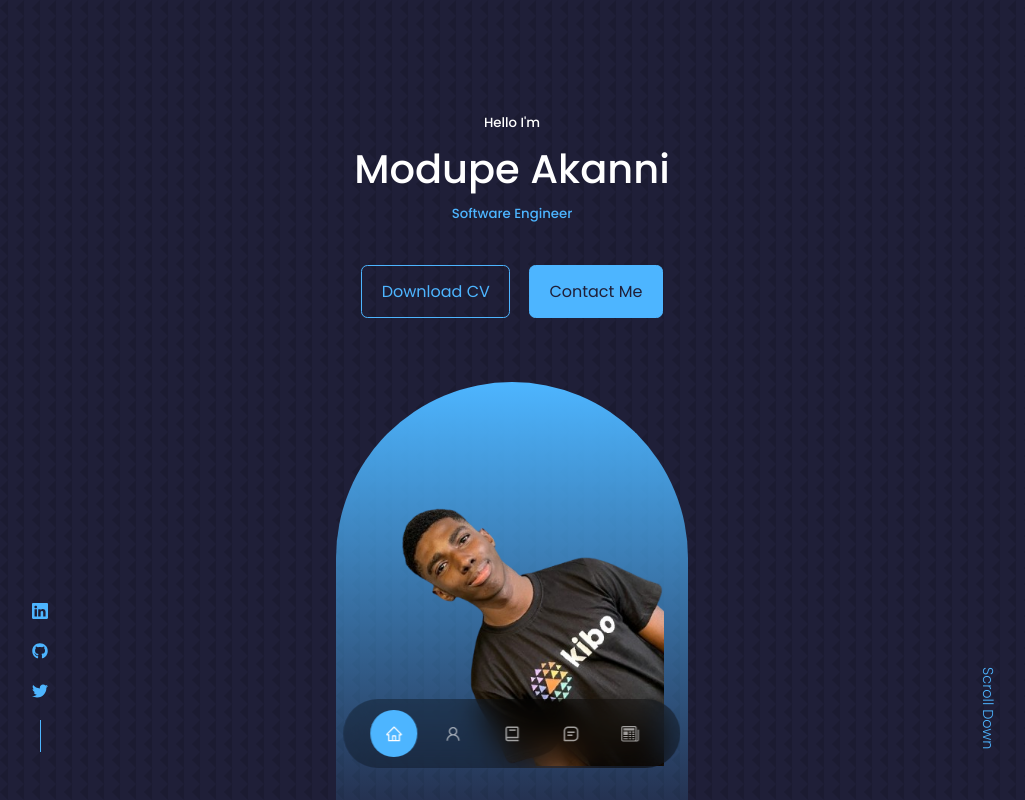
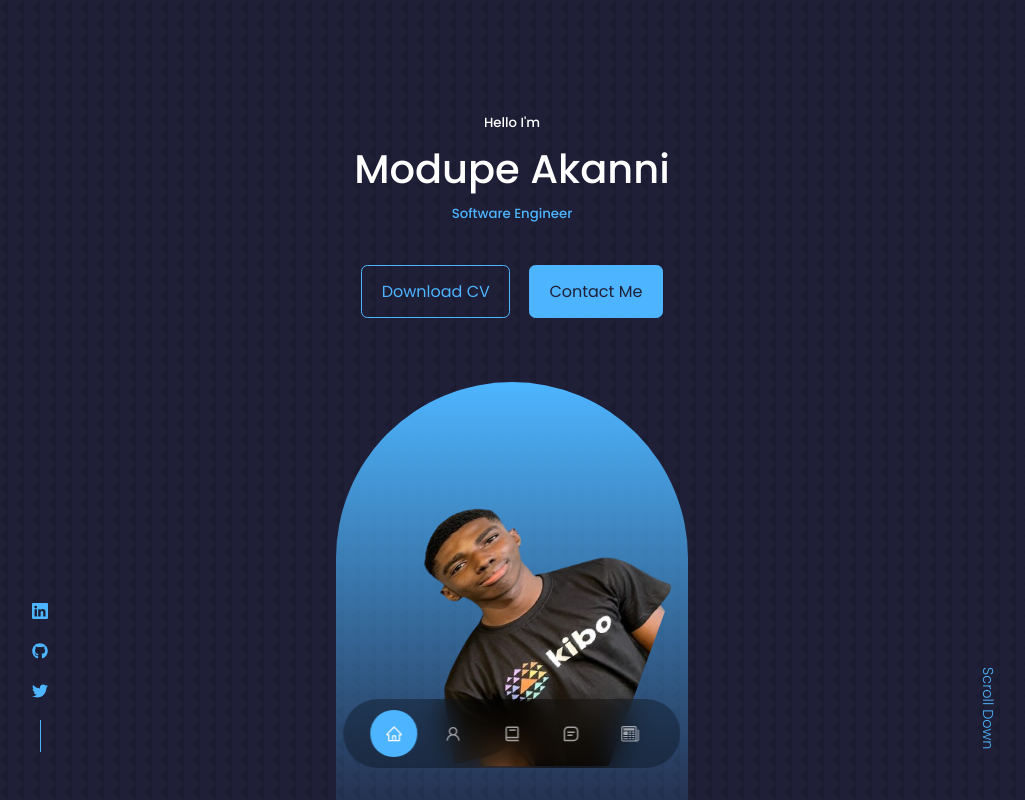
Before and after one commit to Goketech/portfolio, a React (Create React App) app: page / in a window 1280 px wide. Shown: the top 800 px of the page, without its empty margins (128-1153 px from the left). Built offline with nearby package versions, Linux system fonts and the light colour scheme; no server answers.

Commit message:
modify image

```diff
--- a/src/components/header/Header.jsx
+++ b/src/components/header/Header.jsx
@@ -15,7 +15,7 @@ const Header = () => {
         <HeaderSocials/>
 
         <div className="me">
-          <img src={ME} alt="ME" />
+          <img className='slant-image' src={ME} alt="ME" />
         </div>
 
         <a href="#contact" className='scroll__down'>Scroll Down</a>
--- a/src/components/header/header.css
+++ b/src/components/header/header.css
@@ -53,6 +53,14 @@ header {
     padding: 5rem 1.5rem 1.5rem 1.5rem;
 }
 
+.slant-image {
+    transform: skew(-20deg);
+}
+
+.slant-image.horizontal {
+    transform: none;
+}
+
 /*========== SCROLL DOWN ==========*/
 
 .scroll__down {
```
